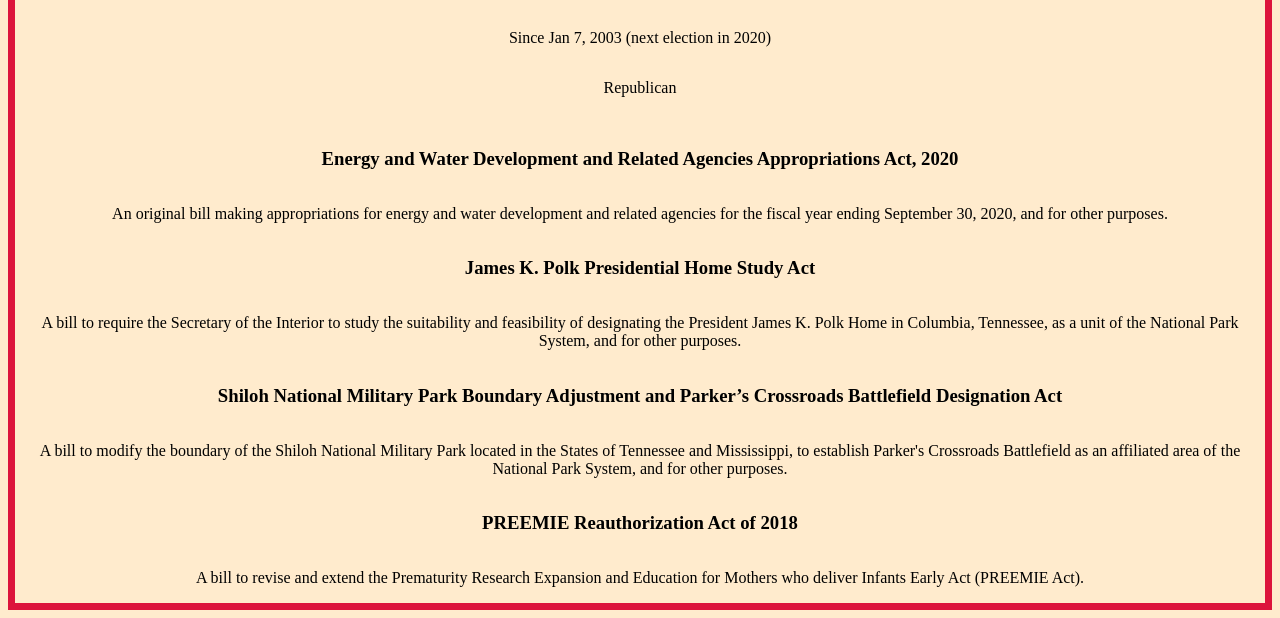
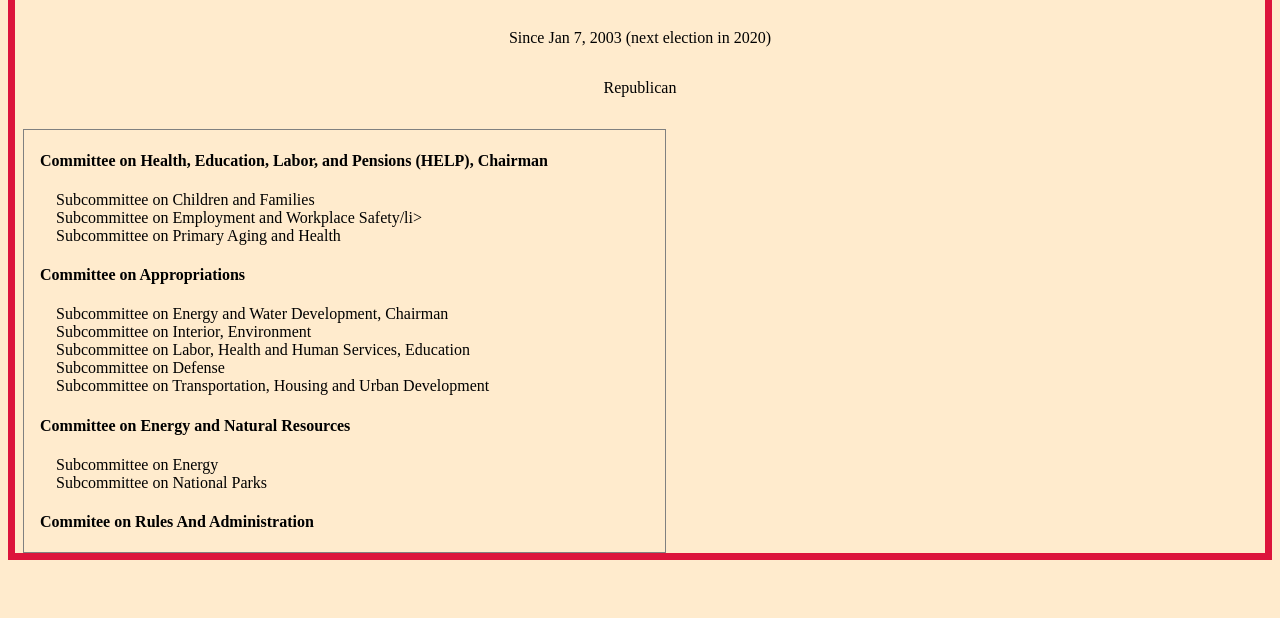
Before and after one commit to chrislojacono/HTML-GovTrack, a plain HTML site: page index.html in a window 1280 px wide. Shown: the part 370-988 px from the top of the page. After the commit the page ends 938 px from the top, so only its background shows below. Drawn offline with Linux system fonts and the light colour scheme.

Commit message:
Made a section for his commitees and I got it how i wanted it for the most part

```diff
--- a/index.html
+++ b/index.html
@@ -20,17 +20,31 @@
             <p>Republican</p>
 
         </section>
-        <!-- Here is his enacted legislation -->
-        <section class="legislation">
-            <h3>Energy and Water Development and Related Agencies Appropriations Act, 2020</h3>
-                <p>An original bill making appropriations for energy and water development and related agencies for the fiscal year ending September 30, 2020, and for other purposes.</p>
+        <!-- Here is his commitees list -->
+        <section class="commitees">
+            <div>
+                <h4>Committee on Health, Education, Labor, and Pensions (HELP), Chairman</h4>
+                <li>Subcommittee on Children and Families</li>
+                <li>Subcommittee on Employment and Workplace Safety/li>
+                <li>Subcommittee on Primary Aging and Health</li>
+            </div>
+            <div>
+                <h4>Committee on Appropriations</h4>
+                <li>Subcommittee on Energy and Water Development, Chairman</li>
+                <li>Subcommittee on Interior, Environment</li>
+                <li>Subcommittee on Labor, Health and Human Services, Education</li>
+                <li>Subcommittee on Defense</li>
+                <li>Subcommittee on Transportation, Housing and Urban Development</li>
+            </div>
+            <div>
+                <h4>Committee on Energy and Natural Resources</h4>
+                <li>Subcommittee on Energy</li>
+                <li>Subcommittee on National Parks</li>
 
-            <h3>James K. Polk Presidential Home Study Act</h3>
-                <p>A bill to require the Secretary of the Interior to study the suitability and feasibility of designating the President James K. Polk Home in Columbia, Tennessee, as a unit of the National Park System, and for other purposes.</p>
-            <h3>Shiloh National Military Park Boundary Adjustment and Parker’s Crossroads Battlefield Designation Act</h3>
-                <p>A bill to modify the boundary of the Shiloh National Military Park located in the States of Tennessee and Mississippi, to establish Parker's Crossroads Battlefield as an affiliated area of the National Park System, and for other purposes.</p>
-            <h3>PREEMIE Reauthorization Act of 2018</h3>
-                <p>A bill to revise and extend the Prematurity Research Expansion and Education for Mothers who deliver Infants Early Act (PREEMIE Act).</p>
+            </div>
+            <div>
+                <h4>Commitee on Rules And Administration</h4>
+            </div>
         </section>
     </article>
 
--- a/main.css
+++ b/main.css
@@ -26,12 +26,21 @@ body {
 
 }
 
-/* Here is the enacted legislation text */
-.legislation{
-    display: flex;
-    flex-direction: column;
-    align-items: center;
+/* Here is the commitees lists */
+.commitees{
+    width: 50%;
+    margin-top: 1em;
+    margin-left: .5em;
+    border: gray 1px solid;
+    padding-left: 1em;
 
-    margin-top: 1em;
-    text-align: center;
+
 }
+.commitees h2{
+
+
+}
+.commitees li{
+    list-style: none;
+    padding-left: 1em;
+}
```
